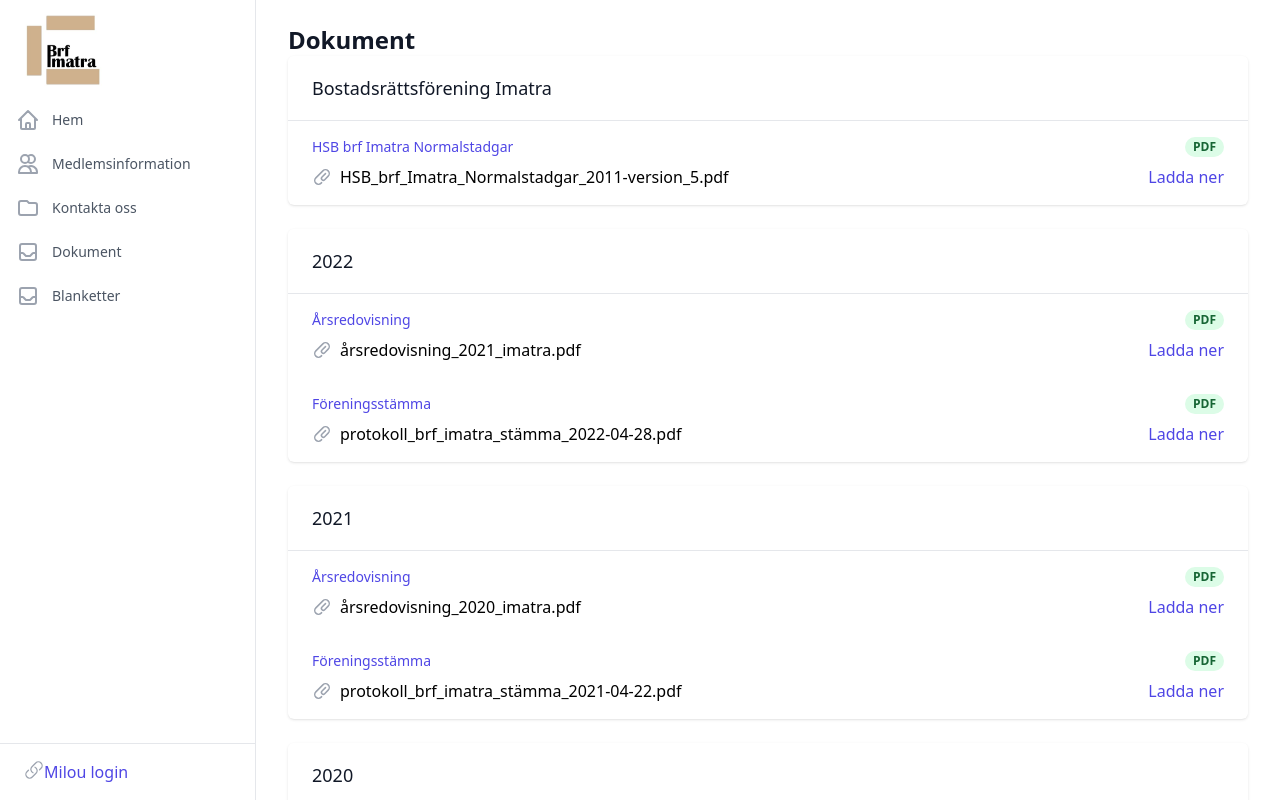
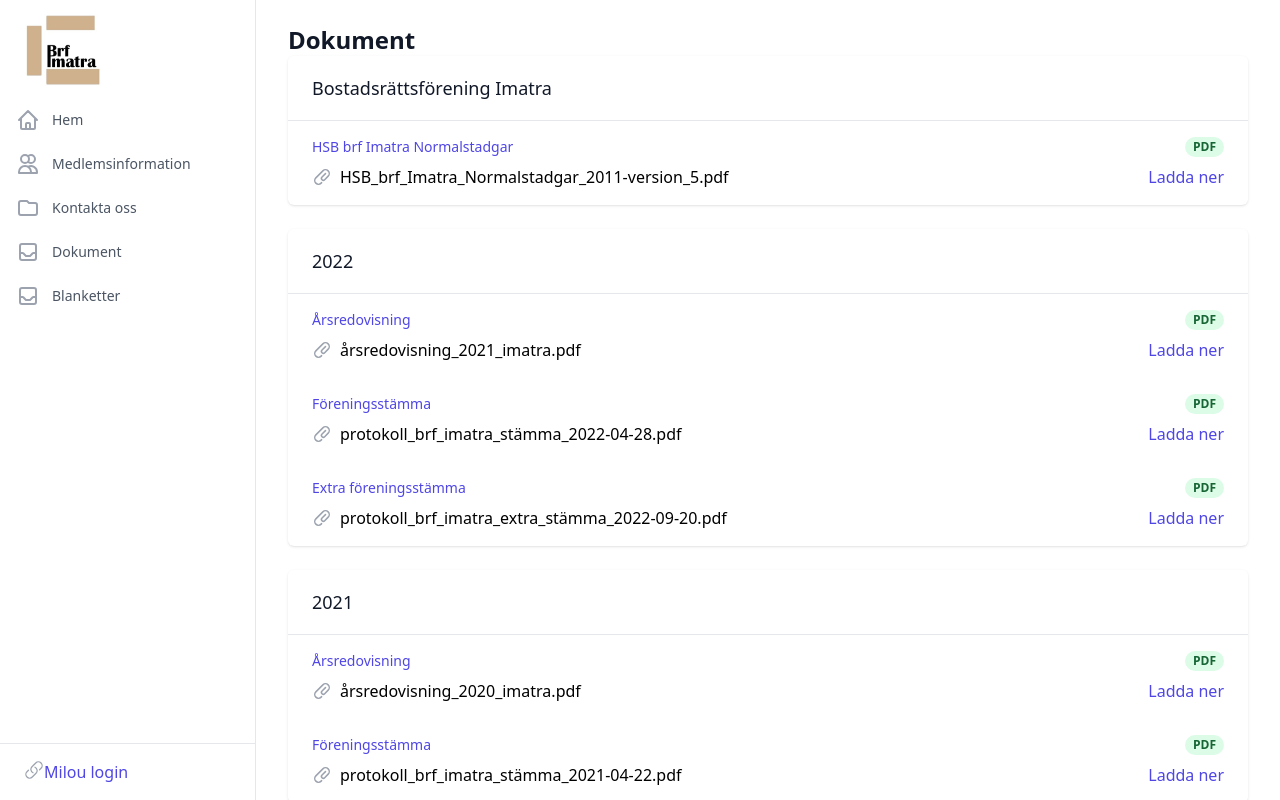
Before and after one commit to brf-imatra/hemsida, a Next.js app: page /dokuments in a window 1280 px wide. Built offline with nearby package versions, Linux system fonts and the light colour scheme; a web font is replaced by a local one.

Commit message:
Protokoll från extrastämman (#45)

```diff
--- a/src/pages/dokuments.tsx
+++ b/src/pages/dokuments.tsx
@@ -122,6 +122,14 @@ function År2022() {
             href="/dokument/arsredovisning/2022/protokoll_brf_imatra_stamma_2022-04-28.pdf"
             tag="PDF"
             title="Föreningsstämma"
+          />
+        </li>
+        <li className="border-gray-200">
+          <FullTest
+            documentName="protokoll_brf_imatra_extra_stämma_2022-09-20.pdf"
+            href="/dokument/arsredovisning/2022/protokoll_brf_imatra_extra_stamma_2022-09-20.pdf"
+            tag="PDF"
+            title="Extra föreningsstämma"
           />
         </li>
       </ul>
--- a/src/pages/index.tsx
+++ b/src/pages/index.tsx
@@ -19,10 +19,10 @@ export default function Home({
   news,
 }: InferGetStaticPropsType<typeof getStaticProps>) {
   const bannerEl = false ? (
-      <Banner
-          title="Extra föreningsstämma!"
-          message="Missa inte extra föreningsstämman nu på tisdag 20 september i Folkets Husby"
-        />
+    <Banner
+      title="Extra föreningsstämma!"
+      message="Missa inte extra föreningsstämman nu på tisdag 20 september i Folkets Husby"
+    />
   ) : null;
 
   return (
@@ -56,8 +56,10 @@ export default function Home({
           {/*<FläktByte />*/}
           <ImatraNytt />
           {/*<Städdag />*/}
+          <StambyteSamtyckesblankett />
+          <StambyteExtastämma />
           <KommandeAvgiftshöjningar />
-          <StambyteExtastämma />
+
           <StambyteMedlemsInformation />
           <Garageplatser />
           <GruppanslutningCard />
@@ -147,11 +149,26 @@ function StambyteExtastämma() {
     <div className="pt-10 w-64 pr-5 flex-grow">
       <Card
         imageUrl="/undraw/undraw_public_discussion_re_w9up.svg"
-        imageAlt="Extra föreningstämma för brf Imatra"
-        published="2022-09-04"
-        title="Extra föreningsstämma 2022"
-        summary="Kallelse och dagordning för Brf. Imatras extra föreningstämma tisdag 20/9 i Folkets Husby."
-        hrefLink="/boendeinformation/stambyte-foreningstamma"
+        imageAlt="Protokoll från den extra föreningstämman för brf Imatra"
+        published="2022-10-10"
+        title="Protokoll"
+        summary="Protokoll från extra föreningsstämma 2022-09-04 i Fokets Husby är nu justerat och godkännt. Protokollet finns att läsa här eller under fliken 'Dokument' i menyn."
+        hrefLink="/dokument/arsredovisning/2022/protokoll_brf_imatra_extra_stamma_2022-09-20.pdf"
+      />
+    </div>
+  );
+}
+
+function StambyteSamtyckesblankett() {
+  return (
+    <div className="pt-10 w-64 pr-5 flex-grow">
+      <Card
+        imageUrl="/undraw/undraw_Documents_re_isxv.png"
+        imageAlt="Protokoll från den extra föreningstämman för brf Imatra"
+        published="2022-10-10"
+        title="Samtyckesblankett"
+        summary="Här hittar du samtyckesblanketten för stambyte. Styrelsen rekommenderar att du lämnar samtycke till genomförande av stambyte. Utan samtycke blir du som medlem motpart i hyresnämnden. Samtyckesblanketten ska vara ifylld och undertecknad senast den 24 oktober 2022."
+        hrefLink="/dokument/mallar/stambyte_samtyckesblankett.pdf"
       />
     </div>
   );
```
Also changed, not shown: package.json (+10 -10 lines), 2 other files (tests, documents, lock files or other folders).
